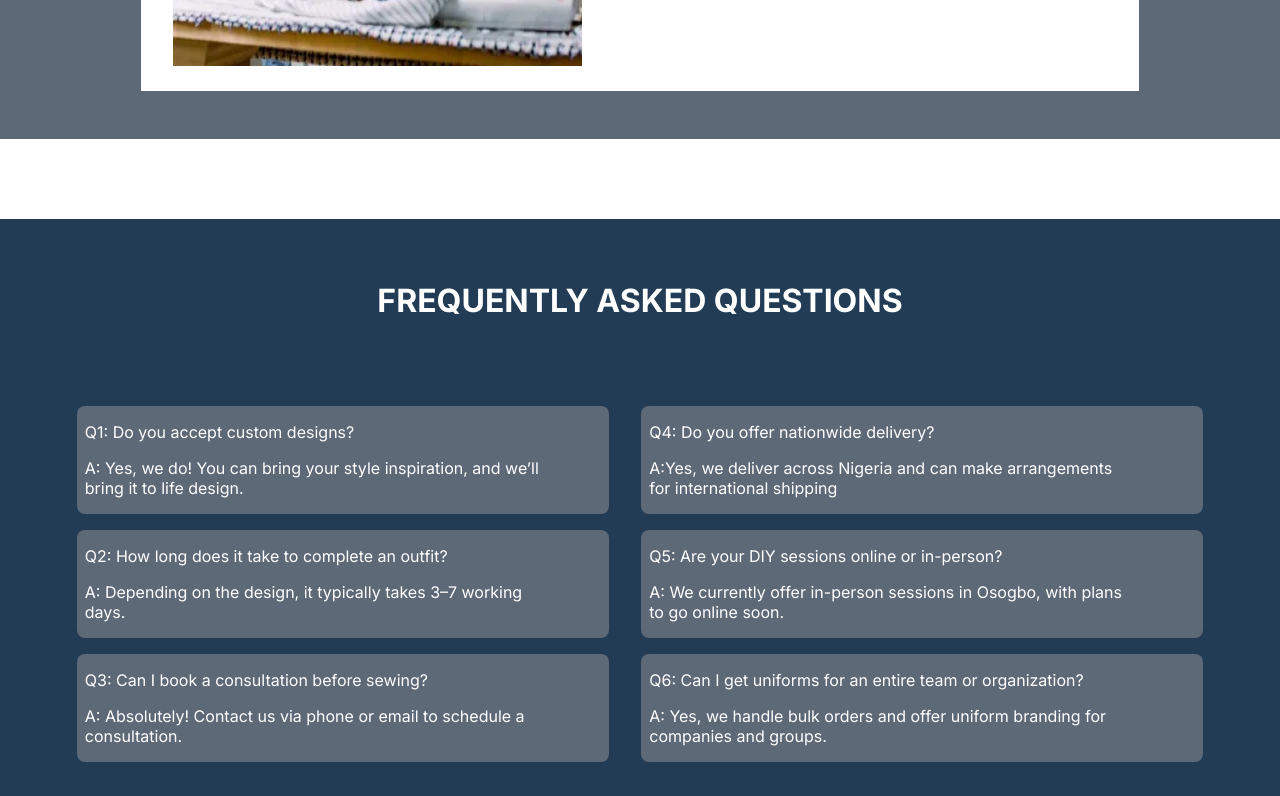
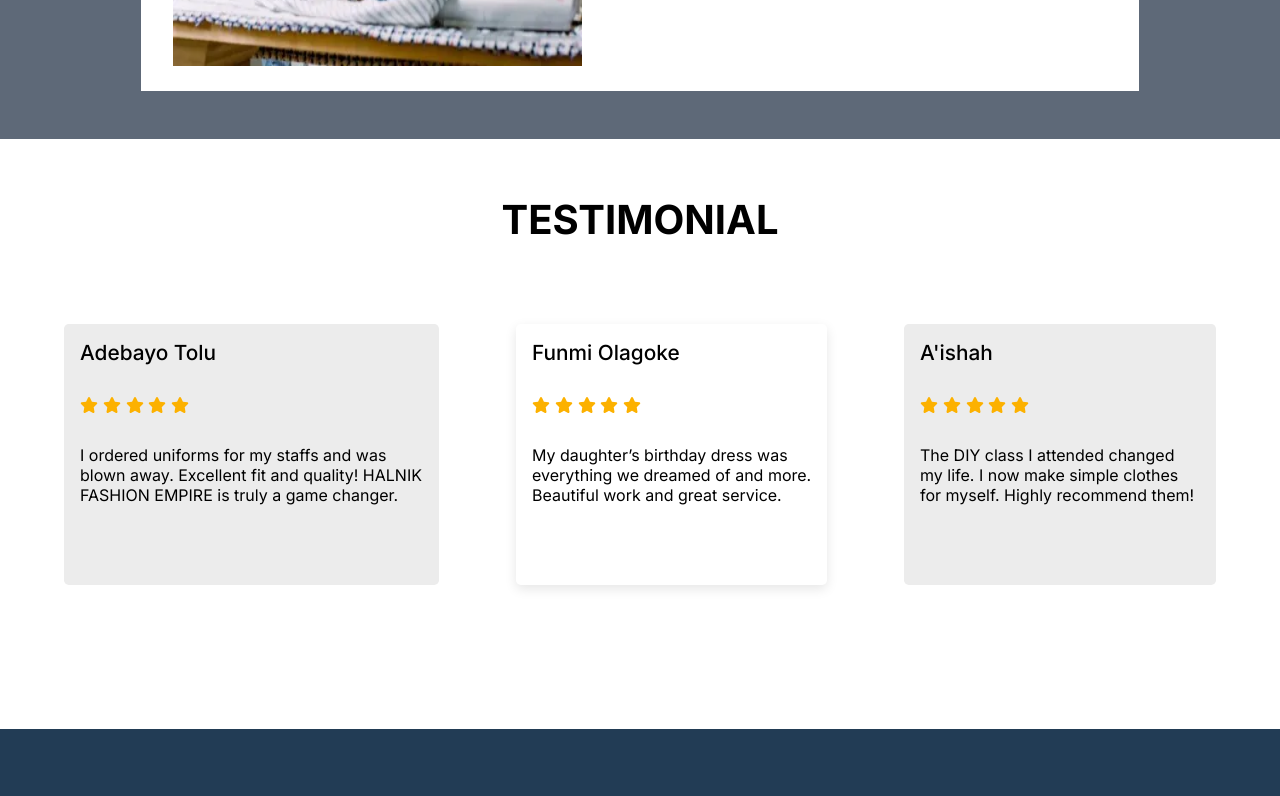
Before and after one commit to AbideenAyodimeji/Halnik-Landing-Page, a Next.js app: page / in a window 1280 px wide. Shown: the part 4520-5316 px from the top of the page. Built offline with nearby package versions, Linux system fonts and the light colour scheme.

Commit message:
Update with testimonialSection

```diff
--- a/app/page.js
+++ b/app/page.js
@@ -7,6 +7,7 @@ import {
   faEnvelope,
   faLocationDot,
   faPhone,
+  faStar,
   faX,
 } from '@fortawesome/free-solid-svg-icons'
 
@@ -329,6 +330,59 @@ export default function Home() {
         </section>
         {/* section 6 end */}
 
+        <section
+          className={`${styles.testimonialSection} ${styles.flexColumn}`}
+        >
+          <h2 className={styles.testimonialSectionHeading}>TESTIMONIAL</h2>
+
+          <div className={`${styles.testimonialsWrapper} ${styles.flexColumn}`}>
+            <div className={`${styles.testimonialBoxOne} ${styles.flexColumn}`}>
+              <p className={styles.testimonialHeading}>Adebayo Tolu</p>
+              <div className={`${styles.testimonialIcons} ${styles.flexRow}`}>
+                <FontAwesomeIcon icon={faStar} className={styles.starIcon} />
+                <FontAwesomeIcon icon={faStar} className={styles.starIcon} />
+                <FontAwesomeIcon icon={faStar} className={styles.starIcon} />
+                <FontAwesomeIcon icon={faStar} className={styles.starIcon} />
+                <FontAwesomeIcon icon={faStar} className={styles.starIcon} />
+              </div>
+              <p className={styles.testimonialText}>
+                I ordered uniforms for my staffs and was blown away. Excellent
+                fit and quality! HALNIK FASHION EMPIRE is truly a game changer.
+              </p>
+            </div>
+            <div className={`${styles.testimonialBoxTwo} ${styles.flexColumn}`}>
+              <p className={styles.testimonialHeading}>Funmi Olagoke</p>
+              <div className={`${styles.testimonialIcons} ${styles.flexRow}`}>
+                <FontAwesomeIcon icon={faStar} className={styles.starIcon} />
+                <FontAwesomeIcon icon={faStar} className={styles.starIcon} />
+                <FontAwesomeIcon icon={faStar} className={styles.starIcon} />
+                <FontAwesomeIcon icon={faStar} className={styles.starIcon} />
+                <FontAwesomeIcon icon={faStar} className={styles.starIcon} />
+              </div>
+              <p className={styles.testimonialText}>
+                My daughter’s birthday dress was everything we dreamed of and
+                more. Beautiful work and great service.
+              </p>
+            </div>
+            <div
+              className={`${styles.testimonialBoxThree} ${styles.flexColumn}`}
+            >
+              <p className={styles.testimonialHeading}>A'ishah</p>
+              <div className={`${styles.testimonialIcons} ${styles.flexRow}`}>
+                <FontAwesomeIcon icon={faStar} className={styles.starIcon} />
+                <FontAwesomeIcon icon={faStar} className={styles.starIcon} />
+                <FontAwesomeIcon icon={faStar} className={styles.starIcon} />
+                <FontAwesomeIcon icon={faStar} className={styles.starIcon} />
+                <FontAwesomeIcon icon={faStar} className={styles.starIcon} />
+              </div>
+              <p className={styles.testimonialText}>
+                The DIY class I attended changed my life. I now make simple
+                clothes for myself. Highly recommend them!
+              </p>
+            </div>
+          </div>
+        </section>
+
         {/* section 7 start */}
         <section className={styles.sectionSeven}>
           <h1 className={styles.sectionSevenHeading}>
@@ -370,7 +424,7 @@ export default function Home() {
                   Q3: Can I book a consultation before sewing?
                 </p>
                 <p className={styles.sectionSevenAns}>
-                  A: Absolutely! Contact us via phone or email to schedule a
+                  A: Absolutely! Contact us via phone or.star to schedule a
                   consultation.
                 </p>
               </div>
@@ -469,6 +523,16 @@ export default function Home() {
               />
             </a>
             <a
+              href='https://www.instagram.com/oyegbenrohalimat/?igsh=ZWYwNG9mdG8wcXR#'
+              target='_blank'
+              rel='noopener noreferrer'
+            >
+              <FontAwesomeIcon
+                icon={faInstagram}
+                className={styles.instagramIcon}
+              />
+            </a>
+            <a
               href='https://www.youtube.com/@HalimatOyegbenro'
               target='_blank'
               rel='noopener noreferrer'
--- a/app/page.module.css
+++ b/app/page.module.css
@@ -311,6 +311,44 @@
   font-size: 0.9rem;
 }
 
+.testimonialSection {
+  padding: 5vh 0 0 0;
+  align-items: center;
+  background-color: lightblue;
+}
+
+.testimonialsWrapper {
+  gap: 1.5vh;
+  margin: 4vh 0 8vh;
+}
+
+.testimonialBoxOne,
+.testimonialBoxTwo,
+.testimonialBoxThree {
+  background-color: #ececec;
+  padding: 2vh;
+  margin: 0 3vw;
+  border-radius: 0.3rem;
+  gap: 2vh;
+}
+
+.testimonialBoxTwo {
+  background-color: #fff;
+}
+
+.testimonialHeading {
+  font-size: 1.1rem;
+  font-weight: 500;
+}
+
+.testimonialIcons {
+  gap: 0.3rem;
+}
+
+.starIcon {
+  color: #fcb100;
+}
+
 /* footer styles start */
 .footer {
   background-color: #5e6989;
@@ -352,7 +390,7 @@
 
 .footerIconsBox {
   margin: 4vh 0;
-  gap: 2rem;
+  gap: 1.5rem;
 }
 
 .faceBookIcon,
@@ -360,8 +398,8 @@
 .youtubeIcon,
 .whatsappIcon,
 .ticktokIcon {
-  width: 2rem;
-  height: 2rem;
+  width: 1.8rem;
+  height: 1.8rem;
 }
 
 .faceBookIcon {
@@ -715,6 +753,7 @@
 
   .footerIconsBox {
     flex-direction: column;
+    gap: 1rem;
     /* margin-right: 2rem; */
   }
 
@@ -752,4 +791,50 @@
   .locationIcon {
     height: 1.5rem;
   }
+
+  .testimonialSection {
+    padding: 7vh 0 0 0;
+    align-items: center;
+    background-color: white;
+  }
+
+  .testimonialSectionHeading {
+    font-size: 2.5rem;
+  }
+
+  .testimonialsWrapper {
+    gap: 0vh;
+    flex-direction: row;
+    margin: 10vh 0 8vh;
+    padding: 0 2vw;
+  }
+
+  .testimonialBoxOne,
+  .testimonialBoxTwo,
+  .testimonialBoxThree {
+    margin: 0 3vw;
+    padding-bottom: 5rem;
+    gap: 4vh;
+  }
+
+  .testimonialBoxTwo {
+    background-color: #fff;
+    box-shadow: 0 4px 12px rgba(0, 0, 0, 0.1);
+  }
+
+  .testimonialHeading {
+    font-size: 1.3rem;
+  }
+
+  .testimonialText {
+    font-size: 1rem;
+  }
+
+  .testimonialIcons {
+    gap: 0.3rem;
+  }
+
+  .starIcon {
+    color: #fcb100;
+  }
 }
```
